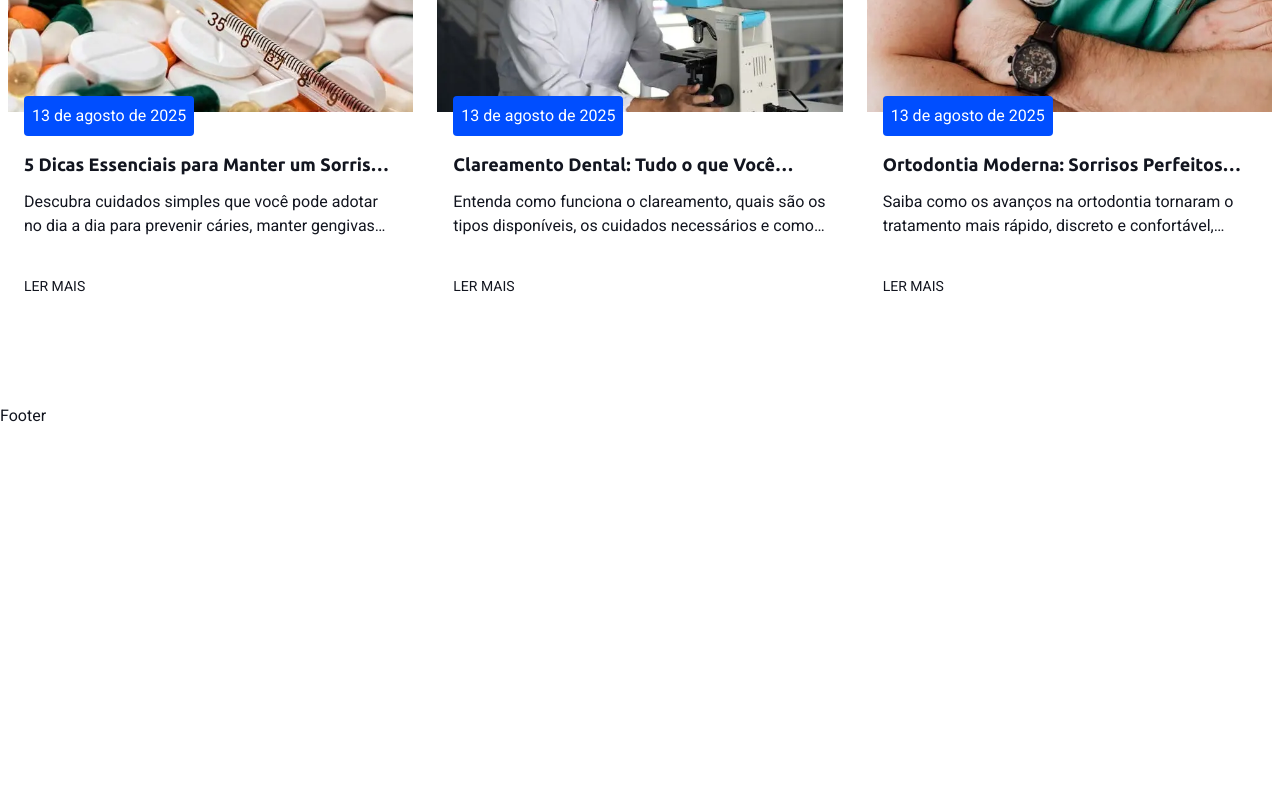
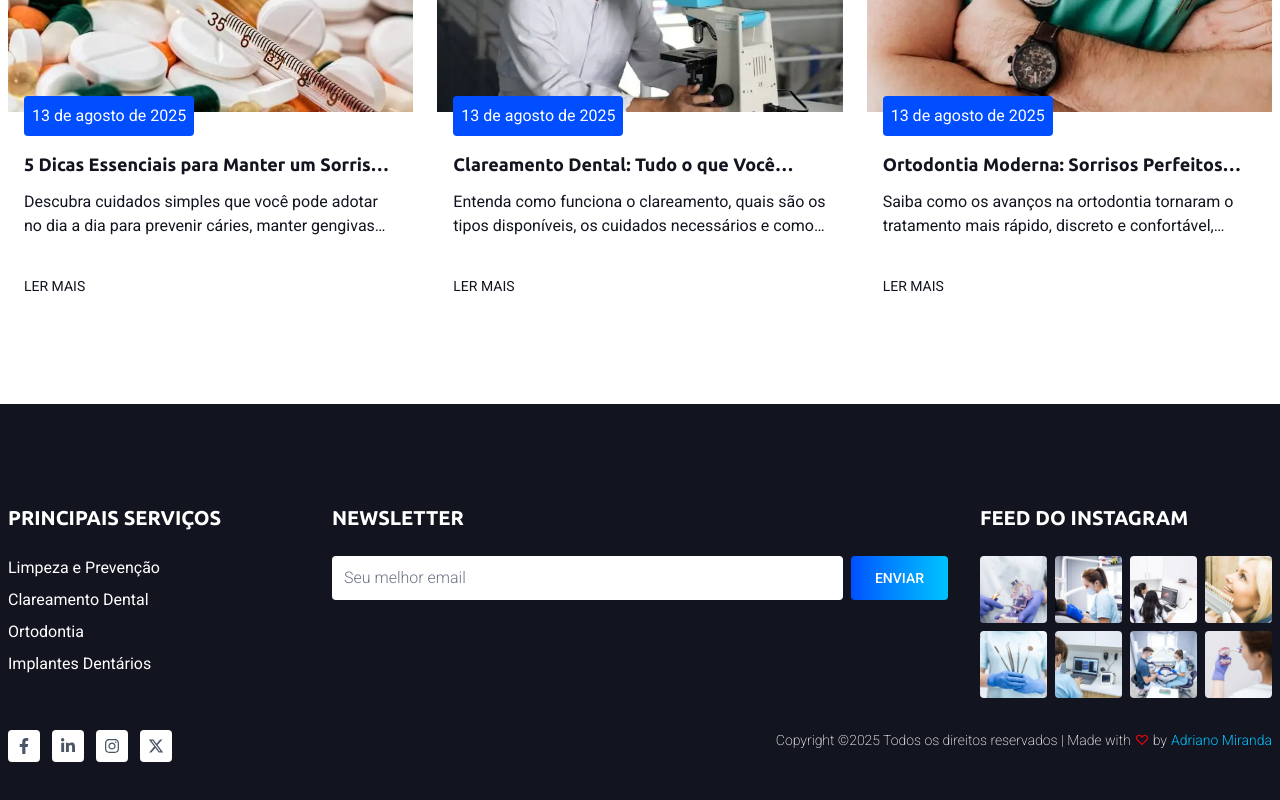
Before and after one commit to adrjmiranda/clinica-seu-sorriso, a React (Vite) app: page / in a window 1280 px wide. Shown: the part 5410-6210 px from the top of the page. Before the commit the page ends 5838 px from the top, so only its background shows below. Built offline with nearby package versions, Linux system fonts and the light colour scheme.

Commit message:
chore: created footer component

```diff
--- a/src/components/layout/Footer.tsx
+++ b/src/components/layout/Footer.tsx
@@ -1,3 +1,158 @@
+import { CgHeart } from 'react-icons/cg';
+import { FaFacebookF, FaInstagram, FaLinkedinIn } from 'react-icons/fa';
+import { FaXTwitter } from 'react-icons/fa6';
+
+import InstagramFeedImg1 from '@/assets/instagram-feed/045307.webp';
+import InstagramFeedImg2 from '@/assets/instagram-feed/305289.webp';
+import InstagramFeedImg3 from '@/assets/instagram-feed/324852.webp';
+import InstagramFeedImg4 from '@/assets/instagram-feed/334226.webp';
+import InstagramFeedImg5 from '@/assets/instagram-feed/474230.webp';
+import InstagramFeedImg6 from '@/assets/instagram-feed/700038.webp';
+import InstagramFeedImg7 from '@/assets/instagram-feed/730582.webp';
+import InstagramFeedImg8 from '@/assets/instagram-feed/814234.webp';
+import type { Props as InstagramFeedCardProps } from '@/components/layout/InstagramFeedCard';
+import InstagramFeedCard from '@/components/layout/InstagramFeedCard';
+
+const instagramFeedItems: Array<InstagramFeedCardProps> = [
+	{
+		id: 1,
+		imgSrc: InstagramFeedImg1,
+	},
+	{
+		id: 2,
+		imgSrc: InstagramFeedImg2,
+	},
+	{
+		id: 3,
+		imgSrc: InstagramFeedImg3,
+	},
+	{
+		id: 4,
+		imgSrc: InstagramFeedImg4,
+	},
+	{
+		id: 5,
+		imgSrc: InstagramFeedImg5,
+	},
+	{
+		id: 6,
+		imgSrc: InstagramFeedImg6,
+	},
+	{
+		id: 7,
+		imgSrc: InstagramFeedImg7,
+	},
+	{
+		id: 8,
+		imgSrc: InstagramFeedImg8,
+	},
+];
+
 export default function Footer() {
-	return <footer>Footer</footer>;
+	return (
+		<footer className="vertical-wrapper bg-deep text-white">
+			<div className="horizontal-wrapper grid gap-8 md:grid-cols-2 lg:grid-cols-4">
+				<div className="flex flex-col gap-6 lg:col-span-1">
+					<h4 className="text-lg font-semibold uppercase sm:text-xl">
+						Principais Serviços
+					</h4>
+					<ul className="flex flex-col gap-2 font-normal">
+						<li>
+							<a href="#servicos">Limpeza e Prevenção</a>
+						</li>
+						<li>
+							<a href="#servicos">Clareamento Dental</a>
+						</li>
+						<li>
+							<a href="#servicos">Ortodontia</a>
+						</li>
+						<li>
+							<a href="#servicos">Implantes Dentários</a>
+						</li>
+					</ul>
+				</div>
+
+				<div className="flex flex-col gap-6 lg:col-span-2">
+					<h4 className="text-lg font-semibold uppercase sm:text-xl">
+						Newsletter
+					</h4>
+					<form
+						action="#"
+						className="flex items-stretch gap-2"
+					>
+						<input
+							type="email"
+							placeholder="Seu melhor email"
+							name="email"
+							className="flex-1 rounded-sm border-0 bg-white px-3 font-normal text-gray-800 outline-0 placeholder:font-light placeholder:text-gray-500"
+						/>
+						<button className="btn">Enviar</button>
+					</form>
+				</div>
+
+				<div className="flex flex-col gap-6 md:col-span-2 lg:col-span-1">
+					<h4 className="text-lg font-semibold uppercase sm:text-xl">
+						Feed do Instagram
+					</h4>
+					<div className="grid grid-cols-4 gap-2">
+						{instagramFeedItems.map((item) => (
+							<InstagramFeedCard
+								{...item}
+								key={item.id}
+							/>
+						))}
+					</div>
+				</div>
+
+				<div className="order-5 md:col-span-2 lg:col-span-2">
+					<p className="flex items-center justify-center gap-1 text-sm font-extralight lg:justify-end">
+						Copyright ©2025 Todos os direitos reservados | Made with{' '}
+						<CgHeart className="text-red-600" /> by{' '}
+						<a
+							href="https://github.com/adrjmiranda"
+							target="_blank"
+							className="text-tutti font-light"
+						>
+							Adriano Miranda
+						</a>
+					</p>
+				</div>
+
+				<div className="flex justify-center gap-3 md:col-span-2 lg:col-span-2 lg:justify-start">
+					<a
+						href="#"
+						target="_blank"
+						rel="noopener noreferrer"
+						className="hover:text-tutti flex items-center justify-center rounded-sm bg-white p-2 text-gray-600"
+					>
+						<FaFacebookF />
+					</a>
+					<a
+						href="#"
+						target="_blank"
+						rel="noopener noreferrer"
+						className="hover:text-tutti flex items-center justify-center rounded-sm bg-white p-2 text-gray-600"
+					>
+						<FaLinkedinIn />
+					</a>
+					<a
+						href="#"
+						target="_blank"
+						rel="noopener noreferrer"
+						className="hover:text-tutti flex items-center justify-center rounded-sm bg-white p-2 text-gray-600"
+					>
+						<FaInstagram />
+					</a>
+					<a
+						href="#"
+						target="_blank"
+						rel="noopener noreferrer"
+						className="hover:text-tutti flex items-center justify-center rounded-sm bg-white p-2 text-gray-600"
+					>
+						<FaXTwitter />
+					</a>
+				</div>
+			</div>
+		</footer>
+	);
 }
--- /dev/null
+++ b/src/components/layout/InstagramFeedCard.tsx
@@ -0,0 +1,15 @@
+export type Props = {
+	id: number;
+	imgSrc: string;
+};
+
+export default function InstagramFeedCard({ imgSrc }: Props) {
+	return (
+		<div className="overflow-hidden rounded-sm">
+			<img
+				src={imgSrc}
+				alt="Feed do Instagram"
+			/>
+		</div>
+	);
+}
```
